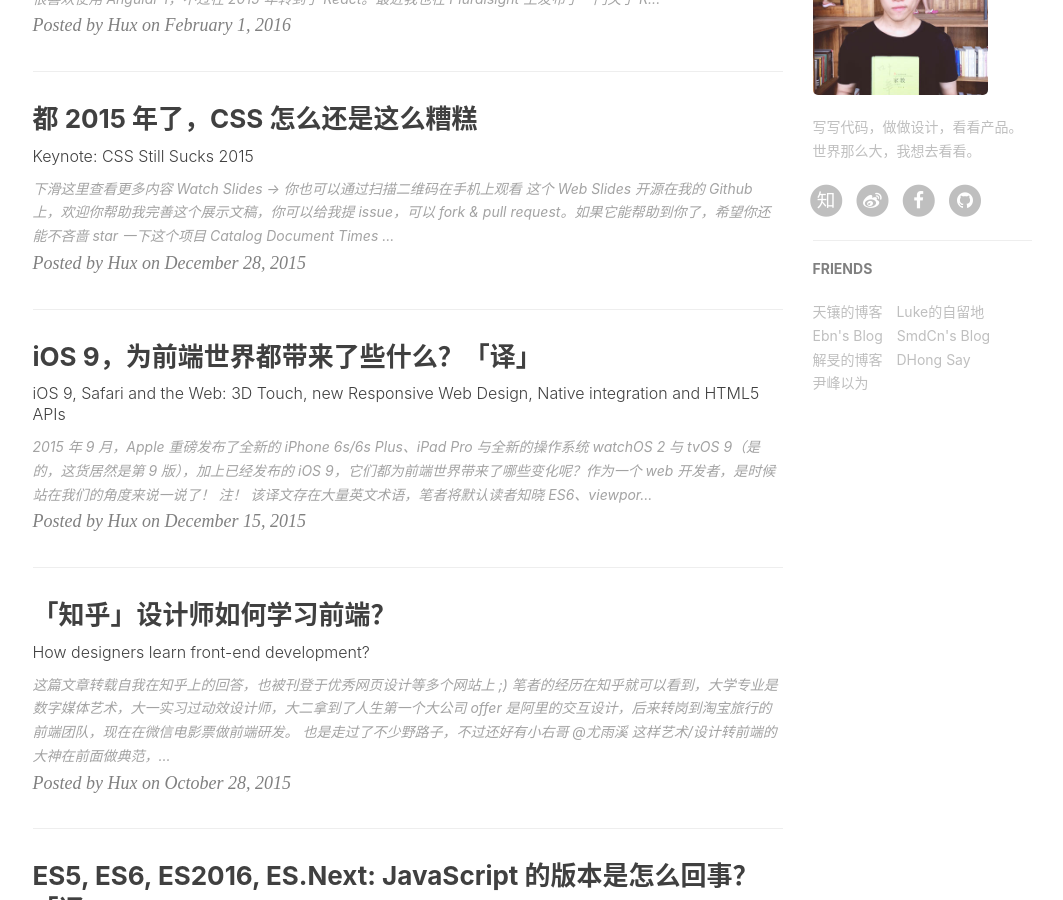
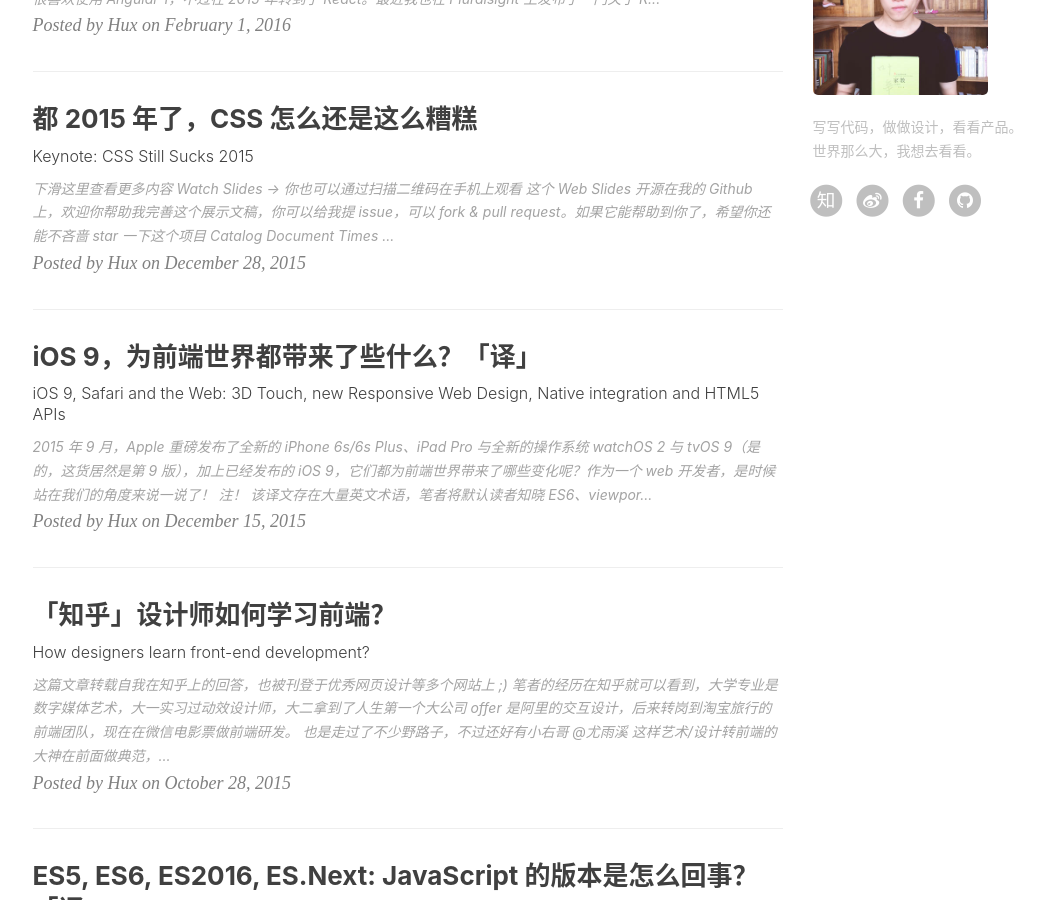
Before and after one commit to GaryLv/GaryLv.github.io, a Jekyll site: the page built from index.html, in a window 1280 px wide and 900 px high, scrolled down 834 px. Shown: the whole window, without its empty margins (135-1198 px from the left). Built offline with Jekyll 4.4.1, drawn with Linux system fonts in a browser that asks for light colours; nearby versions of some CDN libraries; Markdown is read by kramdown in place of the engine named in the settings; the list of posts is cut into pages by our own code; comment, search, counter and statistics services are not loaded.

Commit message:
Update _config.yml

```diff
--- a/_config.yml
+++ b/_config.yml
@@ -40,8 +40,8 @@
 # replace redcarpet to kramdown,
 # although redcarpet can auto highlight code, the lack of header-id make the catalog impossible, so I switch to kramdown
 # document: http://jekyllrb.com/docs/configuration/#kramdown
-markdown: kramdown
-kramdown:
+markdown: redcarpet
+redcarpet:
   input: GFM                            # use Github Flavored Markdown !important
 
 
@@ -76,31 +76,3 @@
 # Featured Tags
 featured-tags: true                     # whether or not using Feature-Tags
 featured-condition-size: 1              # A tag will be featured if the size of it is more than this condition value
-
-
-
-# Friends
-friends: [
-    {
-        title: "天镶的博客",
-        href: "http://lingyu.wang/"
-    },{
-        title: "Luke的自留地",
-        href: "http://hmqk1995.github.io"
-    },{
-        title: "Ebn's Blog",
-        href: "http://ebnbin.com/"
-    },{
-        title: "SmdCn's Blog",
-        href: "http://blog.smdcn.net"
-    },{
-        title: "解旻的博客",
-        href: "http://xieminis.me/"
-    },{
-        title: "DHong Say",
-        href: "http://dhong.co"
-    },{
-        title: "尹峰以为",
-        href: "http://ingf.github.io/"
-    }
-]
```
